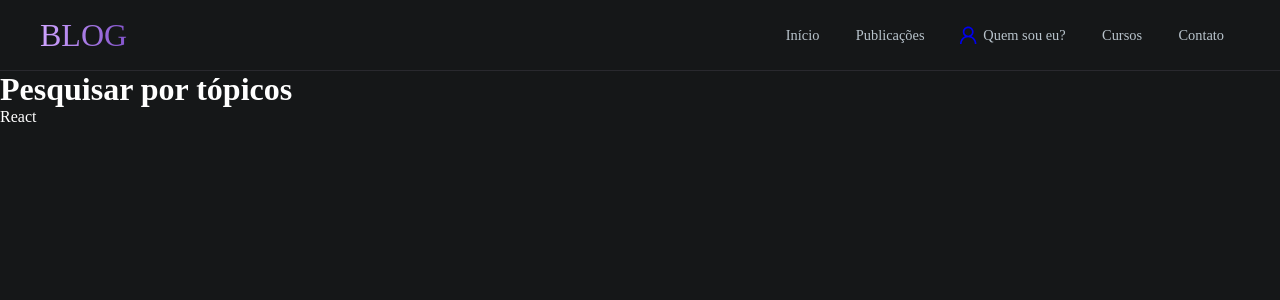
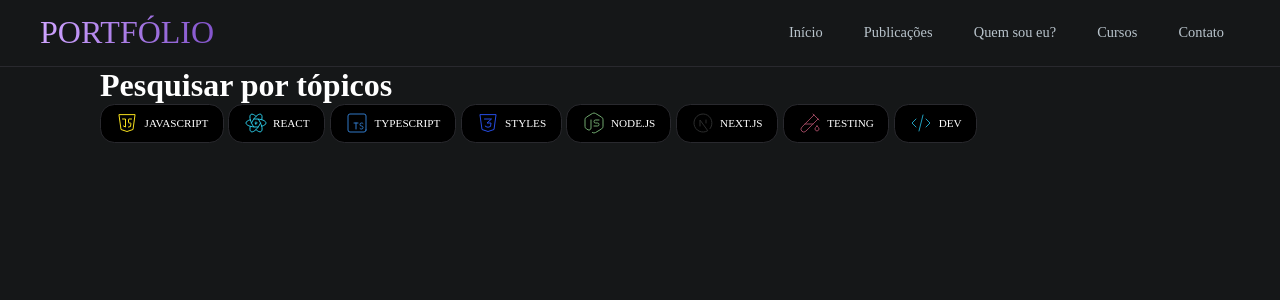
Before and after one commit to devpdro/my-blog, a Next.js app: page /publications in a window 1280 px wide. Shown: the top 300 px of the page. Built offline with nearby package versions, Linux system fonts and the light colour scheme; a web font is replaced by a local one.

Commit message:
feat: adding icons to topics

```diff
--- a/package.json
+++ b/package.json
@@ -9,6 +9,7 @@
     "lint": "next lint"
   },
   "dependencies": {
+    "@tabler/icons-react": "^3.19.0",
     "next": "14.0.0",
     "react": "^18",
     "react-dom": "^18",
--- a/src/data/models/menu.ts
+++ b/src/data/models/menu.ts
@@ -3,5 +3,5 @@ import { type ReactNode } from 'react'
 export interface MenuProps {
   name: string
   link: string
-  icon: ReactNode | string
+  icon: ReactNode
 }
--- /dev/null
+++ b/src/presentation/components/form/index.ts
@@ -0,0 +1 @@
+export * from './input/input'
--- a/src/presentation/components/navbar/navbar-styles.ts
+++ b/src/presentation/components/navbar/navbar-styles.ts
@@ -23,14 +23,13 @@ export const MenuGroup = styled.div`
   align-items: center;
   justify-content: space-between;
 
-  gap: 0.3rem border;
+  gap: 0.3rem;
 `
 
 export const Menu = styled.ul`
   border-radius: ${({ theme }) => theme.radii.default};
   display: flex;
   align-items: center;
-  justify-content: center;
 
   padding: 0.6rem 1rem;
 
--- a/src/presentation/components/navbar/navbar.tsx
+++ b/src/presentation/components/navbar/navbar.tsx
@@ -8,7 +8,7 @@ import * as S from './navbar-styles'
 const MENU: MenuProps[] = [
   { name: 'Início', link: '/', icon: '' },
   { name: 'Publicações', link: '/publications', icon: '' },
-  { name: 'Quem sou eu?', link: '/', icon: <ICON.AiOutlineUser /> },
+  { name: 'Quem sou eu?', link: '/', icon: '' },
   { name: 'Cursos', link: '/', icon: '' },
   { name: 'Contato', link: '/', icon: '' },
 ]
@@ -16,7 +16,7 @@ const MENU: MenuProps[] = [
 const Navbar = () => {
   return (
     <S.Container>
-      <S.Logo>Blog</S.Logo>
+      <S.Logo>PORTFÓLIO</S.Logo>
       <S.MenuGroup>
         {MENU.map((item, link) => (
           <Link key={link} href={item.link}>
--- a/src/presentation/pages/publications/publications-styles.ts
+++ b/src/presentation/pages/publications/publications-styles.ts
@@ -1,3 +1,42 @@
 import styled from 'styled-components'
 
-export const Container = styled.div``
+export const Container = styled.div`
+  max-width: 1080px;
+  margin: 0 auto;
+`
+
+export const MenuGroup = styled.div`
+  display: flex;
+  align-items: center;
+
+  gap: 0.3rem;
+`
+
+export const Menu = styled.ul`
+  background-color: ${({ theme }) => theme.colors.darkHigh};
+  border-radius: ${({ theme }) => theme.radii.large};
+  border: 1px solid ${({ theme }) => theme.colors.darkLight};
+  text-transform: uppercase;
+  display: flex;
+  align-items: center;
+
+  padding: 0.4rem 0.9rem;
+
+  &:hover {
+    border: 1px solid ${({ theme }) => theme.colors.secondary};
+    transition: ${({ theme }) => theme.transition.default};
+    cursor: pointer;
+  }
+`
+
+export const Item = styled.li`
+  font-size: ${({ theme }) => theme.fontSizes.extraSmall};
+  font-weight: ${({ theme }) => theme.fontWeights.default};
+`
+
+export const Icon = styled.div`
+  display: flex;
+  align-items: center;
+
+  margin-right: 0.325rem;
+`
--- a/src/presentation/pages/publications/publications.tsx
+++ b/src/presentation/pages/publications/publications.tsx
@@ -1,22 +1,45 @@
+import {
+  IconBrandJavascript,
+  IconBrandReact,
+  IconBrandTypescript,
+  IconBrandCss3,
+  IconBrandNodejs,
+  IconBrandNextjs,
+  IconTestPipe,
+  IconCode,
+} from '@tabler/icons-react'
+
 import { MenuProps } from 'src/data/models'
 
 import * as S from './publications-styles'
 
 const MENU: MenuProps[] = [
-  { name: 'React', link: '/', icon: '' },
-  { name: '', link: '/', icon: '' },
-  { name: '', link: '/', icon: '' },
-  { name: '', link: '/', icon: '' },
-  { name: '', link: '/', icon: '' },
+  {
+    name: 'JavaScript',
+    link: '/',
+    icon: <IconBrandJavascript color="#F7E01D" size={24} strokeWidth={1} />,
+  },
+  { name: 'React', link: '/', icon: <IconBrandReact color="#2AC7E3" size={24} strokeWidth={1} /> },
+  { name: 'TypeScript', link: '/', icon: <IconBrandTypescript color="#3179C7" size={24} strokeWidth={1} /> },
+  { name: 'Styles', link: '/', icon: <IconBrandCss3 color="#264DE4" size={24} strokeWidth={1} /> },
+  { name: 'Node.js', link: '/', icon: <IconBrandNodejs color="#70A86E" size={24} strokeWidth={1} /> },
+  { name: 'Next.js', link: '/', icon: <IconBrandNextjs color="#2C2D2D" size={24} strokeWidth={1} /> },
+  { name: 'Testing', link: '/', icon: <IconTestPipe color="#99455D" size={24} strokeWidth={1} /> },
+  { name: 'Dev', link: '/', icon: <IconCode color="#209FBE" size={24} strokeWidth={1} /> },
 ]
 
 const Publications = () => {
   return (
     <S.Container>
       <h1>Pesquisar por tópicos</h1>
-      {MENU.map((item, link) => (
-        <div key={link}>{item.name}</div>
-      ))}
+      <S.MenuGroup>
+        {MENU.map((item, link) => (
+          <S.Menu key={link}>
+            <S.Icon>{item.icon}</S.Icon>
+            <S.Item>{item.name}</S.Item>
+          </S.Menu>
+        ))}
+      </S.MenuGroup>
     </S.Container>
   )
 }
--- a/src/presentation/styles/themes/dark.ts
+++ b/src/presentation/styles/themes/dark.ts
@@ -4,6 +4,7 @@ const darkTheme = {
     primary: '#151718',
     secondary: '#8234E9',
     snow: '#FFF',
+    darkHigh: '#000000',
     darkLight: '#29292E',
     info: '#B9C4CC',
     error: '#D6103B',
@@ -11,6 +12,7 @@ const darkTheme = {
     icon: '#E1E1E6',
   },
   fontSizes: {
+    extraSmall: '0.7rem',
     small: '0.9rem',
     default: '1.4rem',
     medium: '2rem',
@@ -27,7 +29,9 @@ const darkTheme = {
     default: 'all 0.3s ease',
   },
   radii: {
+    small: '0.2rem',
     default: '0.6rem',
+    large: '0.9rem',
   },
 }
 
```
Also changed, not shown: src/presentation/components/form/input/input-styles.ts (added), src/presentation/components/form/input/input.tsx (added), 1 other file (tests, documents, lock files or other folders).
